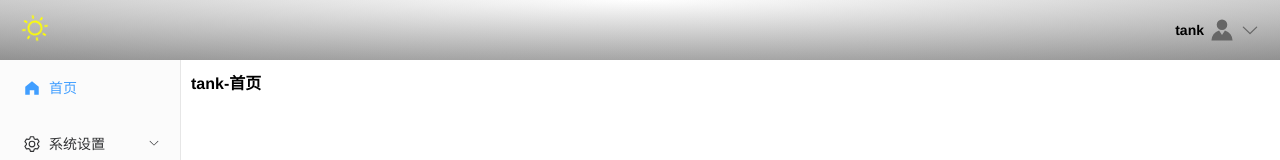
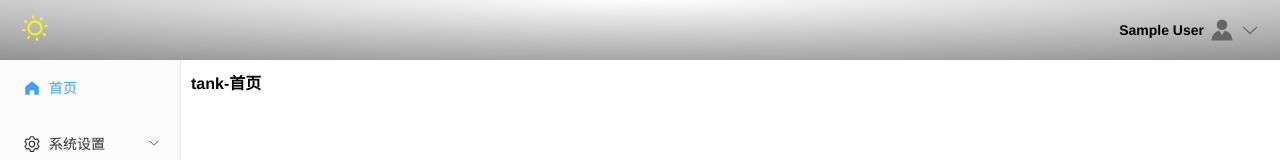
Before and after one commit to tankle0/THome, a Vue app: page /dashboard in a window 1280 px wide. Shown: the top 160 px of the page. Built offline with nearby package versions, Linux system fonts and the light colour scheme; sample sign-in values are in the browser's storage.

Commit message:
feat: add vuex

```diff
--- a/src/views/home/Header.vue
+++ b/src/views/home/Header.vue
@@ -2,9 +2,16 @@
 import { removeUserInfo } from '@/utils/user'
 import { useRouter } from 'vue-router'
 import { ElMessageBox, ElMessage } from 'element-plus'
-export default{
-  name:"heads"
-}
+import { computed, defineComponent } from 'vue'
+import { mapGetters } from 'vuex'
+export default defineComponent({
+  name:"heads",
+  computed:{
+    ...mapGetters({
+      name:'app/name'
+    })
+  }
+})
 </script>
 
 <script lang="ts" setup>
@@ -39,7 +46,7 @@ const router = useRouter()
     <div class="user">
       <el-dropdown trigger="click">
         <span class="el-dropdown-link">
-          <span>{{'tank'}}</span>
+          <span>{{ name }}</span>
           <el-icon color="#666"><avatar /></el-icon>
           <el-icon color="#666" class="el-icon--right">
             <arrow-down />
--- a/src/views/login/index.vue
+++ b/src/views/login/index.vue
@@ -40,7 +40,6 @@ const formObj = reactive(
 , {ctx}:any = getCurrentInstance()
 
 
-console.log(store.getters['app/name'],store.state.app.user);
 /*
   页面用到的方法
 */
--- a/src/vuex/index.ts
+++ b/src/vuex/index.ts
@@ -1,6 +1,7 @@
 import { createStore } from "vuex";
 import app from './modules/app'
 export const store = createStore({
+  strict: import.meta.env.MODE !== 'production',
   state(){
     return{
 
--- a/src/vuex/modules/app.ts
+++ b/src/vuex/modules/app.ts
@@ -11,7 +11,7 @@ const state = {
 
 }
 , getters = {
-  name:(state:any)=>{
+  name:()=>{
     return getUserInfo()?.name
   }
 }
--- a/vite.config.ts
+++ b/vite.config.ts
@@ -16,6 +16,9 @@ export default defineConfig({
       resolvers: [ElementPlusResolver()],
     }),
   ],
+  // define: {
+  //   'process.env': {}
+  // },
   base:'/tank/',
   server:{
     host:'0.0.0.0',
```
Also changed, not shown: 2 other files (tests, documents, lock files or other folders).
